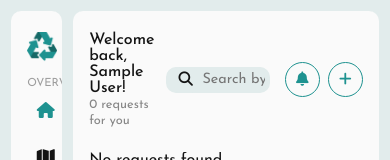
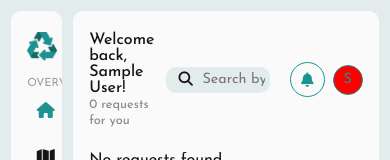
Before and after one commit to zinebMachrouh/Verdex, an Angular app: page /dashboard in a window 390 px wide. Shown: the top 160 px of the page. Built offline with nearby package versions, Linux system fonts and the light colour scheme; sample sign-in values are in the browser's storage.

Commit message:
add user profile button and conditional actions in request list component

```diff
--- a/src/app/modules/request/components/request-list/request-list.component.html
+++ b/src/app/modules/request/components/request-list/request-list.component.html
@@ -10,8 +10,12 @@
     </div>
 
     <div class="h-actions">
-      <button type="button" routerLink="settings" title="settings"><i class="fa-solid fa-bell"></i></button>
-      <button type="button" title="add track" (click)="openModal()"><i class="fa-solid fa-plus"></i></button>
+      <button *ngIf="!isUser" type="button" title="notifications"><i class="fa-solid fa-bell"></i></button>
+      <button *ngIf="isUser" type="button" title="add track" (click)="openModal()"><i class="fa-solid fa-plus"></i></button>
+      <button type="button" title="profile" class="profile" style="display: flex; align-items: center; justify-content: center">
+        <img *ngIf="user.picture" [src]="user.picture" alt="avatar" style="width: 40px; height: 40px; border-radius: 200px; object-fit: cover">
+        <span *ngIf="!user.picture">{{user.name.charAt(0).toUpperCase()}}</span>
+      </button>
     </div>
   </header>
 
--- a/src/app/modules/request/components/request-list/request-list.component.scss
+++ b/src/app/modules/request/components/request-list/request-list.component.scss
@@ -172,6 +172,15 @@
           width: 35px;
           height: 35px;
           font-size: 0.9rem;
+          display: flex;
+          align-items: center;
+          justify-content: center;
+
+        }
+        .profile{
+          background: red !important;
+          width: 30px !important;
+          height: 30px !important;
         }
       }
     }
--- a/src/app/modules/request/components/request-list/request-list.component.ts
+++ b/src/app/modules/request/components/request-list/request-list.component.ts
@@ -30,9 +30,16 @@ export class RequestListComponent  implements OnInit{
   activeType: string = 'all';
   types = ['plastic', 'paper', 'glass', 'metal'];
   user: any;
+  isUser: boolean = false;
 
   constructor(private requestService: RequestService) {
     this.user = JSON.parse(<string>sessionStorage.getItem('currentUser'));
+
+    if (this.user.role === 'user') {
+      this.isUser = true;
+    }else {
+      this.isUser = false;
+    }
   }
 
   ngOnInit(): void {
```
